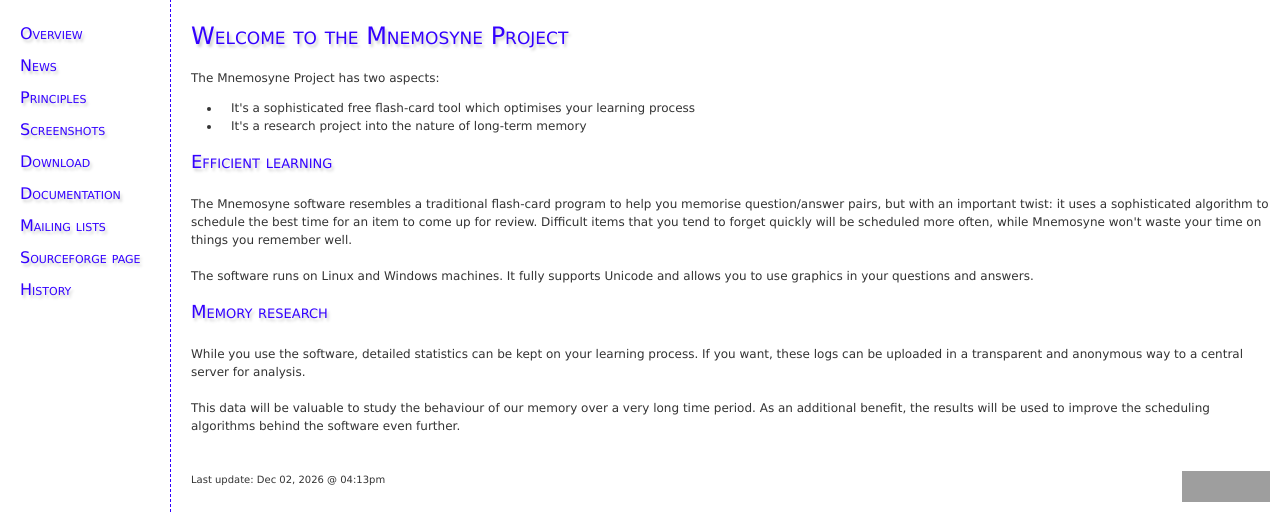
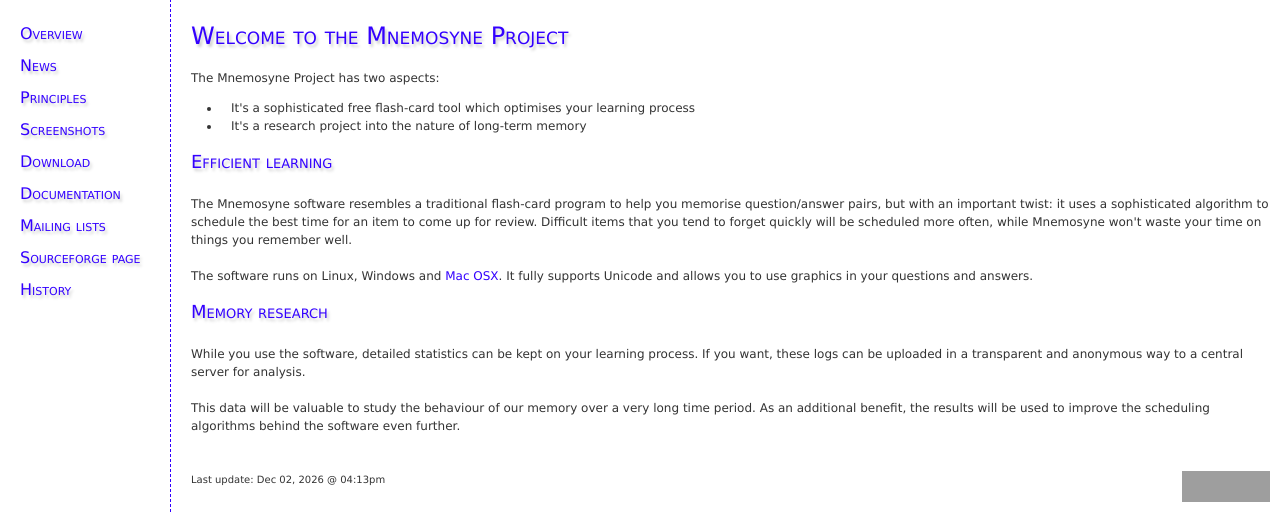
Before and after one commit to mnemosyne-proj/mnemosyne, a PHP site: page / in a window 1280 px wide. Shown: the part 51-567 px from the top of the page. Run offline with PHP 8.4, Linux system fonts and the light colour scheme; grey boxes are pictures that could not be loaded.

Commit message:
Added Mac OSX.

```diff
--- a/mnemosyne-web/index.php
+++ b/mnemosyne-web/index.php
@@ -16,7 +16,7 @@
 The Mnemosyne software resembles a traditional flash-card program to help you memorise question/answer pairs, but with an important twist: it uses a sophisticated algorithm to schedule the best time for an item to come up for review.
  Difficult items that you tend to forget quickly will be scheduled more often, while Mnemosyne won't waste your time on things you remember well.
 <br><br>
-The software runs on Linux and Windows machines. It fully supports Unicode and allows you to use graphics in your questions and answers.
+The software runs on Linux, Windows and <a href="http://www.snozle.com/article/get-mnemosyne-to-work-on-osx">Mac OSX</a>. It fully supports Unicode and allows you to use graphics in your questions and answers.
 <h2>Memory research</h2>
 <br>
 While you use the software, detailed statistics can be kept on your learning process. If you want, these logs can be uploaded in a transparent and anonymous way to a central server for analysis.
```
